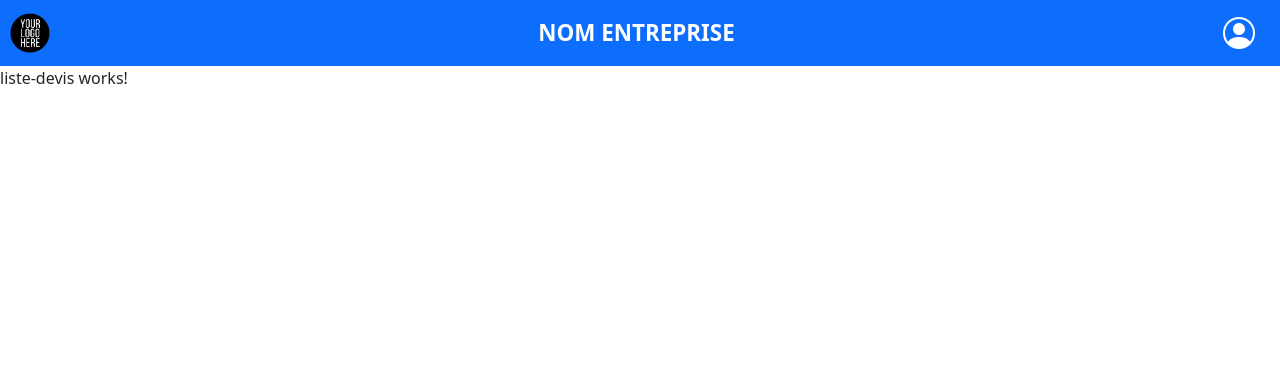
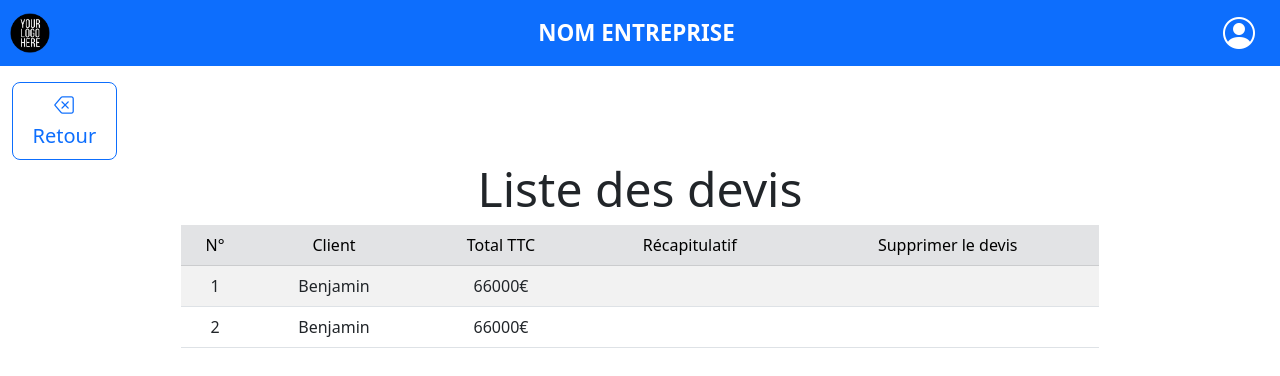
Before and after one commit to Pallies/ang13TP, an Angular app: page /devis/liste in a window 1280 px wide. Shown: the top 376 px of the page. Built offline with nearby package versions, Linux system fonts and the light colour scheme; data requests are answered from the project's data file.

Commit message:
debut liste devis

```diff
--- a/package.json
+++ b/package.json
@@ -28,11 +28,11 @@
     "bootstrap-icons": "^1.9.1",
     "rxjs": "~7.5.0",
     "tslib": "^2.3.0",
-    "zone.js": "~0.11.4"
+    "zone.js": "^0.11.7"
   },
   "devDependencies": {
-    "@angular-devkit/build-angular": "~13.3.5",
-    "@angular/cli": "~13.3.5",
+    "@angular-devkit/build-angular": "^13.3.9",
+    "@angular/cli": "^13.3.9",
     "@angular/compiler-cli": "~13.3.0",
     "@cypress/schematic": "^2.0.0",
     "@types/jasmine": "~3.10.0",
--- /dev/null
+++ b/src/app/core/models/devis.ts
@@ -0,0 +1,10 @@
+import { Client } from "./client";
+import { Vehicule } from "./vehicule";
+
+export class Devis {
+  public id!:number;
+  public dateCreation!: string;
+  public prixTTC!:number;
+  public client!:Client;
+  public vehicules!:Vehicule[];
+}
--- a/src/app/devis/creation/creation-devis.component.ts
+++ b/src/app/devis/creation/creation-devis.component.ts
@@ -25,7 +25,7 @@ export class CreationDevisComponent implements OnInit {
   ) {}
   onBack() {
     this.devis.init();
-    this.router.navigate(['vehicules']);
+    this.router.navigate(['/menu/vehicules']);
   }
   ngOnInit(): void {
     this.vehicules = this.route.snapshot.data['dataVehicules'];
@@ -33,6 +33,7 @@ export class CreationDevisComponent implements OnInit {
     this.devis.commande.subscribe((d) => console.log(d));
   }
   ajouter(vehicule: Vehicule) {
+    console.log(vehicule);
     if (
       vehicule.quantite >= vehicule.quantiteVendu &&
       vehicule.quantiteVendu != 0
--- a/src/app/devis/devis-routing.module.ts
+++ b/src/app/devis/devis-routing.module.ts
@@ -9,7 +9,7 @@ import { ListeDevisComponent } from './liste-devis/liste-devis.component';
 
 const routes: Routes = [
   {
-    path: '',
+    path: 'devis',
     resolve: { dataVehicules: LoadvehiculeResolver },
     children: [
       { path: 'creation', component: CreationDevisComponent },
--- a/src/app/devis/liste-devis/liste-devis.component.html
+++ b/src/app/devis/liste-devis/liste-devis.component.html
@@ -1 +1,35 @@
-<p>liste-devis works!</p>
+<div class="container-fluid">
+  <div class="col-1">
+    <button class="btn btn-lg btn-outline-primary mt-3" (click)="onBack()">
+      <i class="bi bi-backspace"></i> Retour
+    </button>
+  </div>
+  <div class="offset-1 col-10">
+    <h1 class="display-5 text-center">Liste des devis</h1>
+  </div>
+  <div class="row w-75 m-auto">
+    <div class="col">
+      <table class="table table-striped table-responsive text-center" cellspacing="0" width="100%">
+        <thead>
+          <tr class="table-secondary">
+            <td scope="col">N°</td>
+            <td scope="col">Client</td>
+            <td scope="col">Total TTC</td>
+            <td scope="col">Récapitulatif</td>
+            <td scope="col">Supprimer le devis</td>
+          </tr>
+        </thead>
+        <tbody class="scrollbar">
+          <tr *ngFor="let devis of allDevis; let i = index">
+            <td>{{ devis.id }} </td>
+            <td>{{ devis.client.prenom }} {{ devis.client.nom }} </td>
+            <td>{{ devis.prixTTC }}€</td>
+            <td></td>
+            <td></td>
+
+          </tr>
+        </tbody>
+      </table>
+    </div>
+  </div>
+</div>
--- a/src/app/devis/liste-devis/liste-devis.component.ts
+++ b/src/app/devis/liste-devis/liste-devis.component.ts
@@ -1,4 +1,7 @@
 import { Component, OnInit } from '@angular/core';
+import { Router } from '@angular/router';
+import { Devis } from 'src/app/core/models/devis';
+import { DevisVehiculeService } from '../devis-vehicule.service';
 
 @Component({
   selector: 'car-liste-devis',
@@ -7,9 +10,33 @@ import { Component, OnInit } from '@angular/core';
 })
 export class ListeDevisComponent implements OnInit {
 
-  constructor() { }
+  allDevis!: Devis[];
+
+  constructor(private devis: DevisVehiculeService, private router: Router) { }
+
+  onBack() {
+    this.devis.init();
+    this.router.navigate(['/menu/vehicules']);
+  }
 
   ngOnInit(): void {
+    // données simulées pour tester affichage
+    this.allDevis = [
+      { "id":1,
+      "dateCreation":"2022-07-25",
+      "prixTTC":66000,
+      "client": {"id":1,"nom":"","prenom":"Benjamin","tel":"","adresse":"","cp":"","ville":""},
+      "vehicules": [
+        {"id":23,"marque":"Kia","modele":"Forte","annee":"2008","couleur":"ROUGE","quantite":2,"quantiteVendu":3,"prixHT":21699,"photo":"suv.gif"}
+      ]},
+      { "id":2,
+      "dateCreation":"2022-07-25",
+      "prixTTC":66000,
+      "client": {"id":1,"nom":"","prenom":"Benjamin","tel":"","adresse":"","cp":"","ville":""},
+      "vehicules": [
+        {"id":23,"marque":"Kia","modele":"Forte","annee":"2008","couleur":"ROUGE","quantite":2,"quantiteVendu":3,"prixHT":21699,"photo":"suv.gif"}
+      ]}
+    ];
   }
 
 }
--- a/src/app/menu/menu-routing.module.ts
+++ b/src/app/menu/menu-routing.module.ts
@@ -7,7 +7,7 @@ import { UtilisateursComponent } from './utilisateurs/utilisateurs.component';
 
 const routes: Routes = [
   {
-    path: '',
+    path: 'menu',
     children: [
       { path: 'vehicules', component: VehiculesComponent },
       { path: 'utilisateurs', component: UtilisateursComponent },
--- a/src/app/menu/menu.component.html
+++ b/src/app/menu/menu.component.html
@@ -2,7 +2,7 @@
 <div class="container">
   <div class="row">
     <div class="col mt-5 mb-5">
-      <a routerLink="/clients" class="h5"><button class="button">Gestion des clients</button></a>
+      <a routerLink="/menu/clients" class="h5"><button class="button">Gestion des clients</button></a>
     </div>
     <!-- <div class="col mt-5 mb-5">
       <a routerLink="/" class="h5"><button class="button"">Gestion des stocks</button></a>
@@ -11,13 +11,13 @@
       <a routerLink="/" class="h5"><button class="button"">Gestion des fiches d'entretien</button></a>
     </div> -->
     <div class="col mt-5">
-      <a routerLink="/vehicules" class="h5"><button class="button">Gestion des ventes de véhicules</button></a>
+      <a routerLink="/menu/vehicules" class="h5"><button class="button">Gestion des ventes de véhicules</button></a>
     </div>
     <!-- <div class="col mt-5">
       <a routerLink="/" class="h5"><button class="button"">Gestion des tâches</button></a>
     </div> -->
     <div class="col mt-5">
-      <a routerLink="/utilisateurs" class="h5"><button class="button">Gestion des utilisateurs</button></a>
+      <a routerLink="/menu/utilisateurs" class="h5"><button class="button">Gestion des utilisateurs</button></a>
     </div>
   </div>
 </div>
--- a/src/app/menu/vehicules/vehicules.component.html
+++ b/src/app/menu/vehicules/vehicules.component.html
@@ -10,7 +10,7 @@
       <a routerLink="/devis/creation" class="h5"><button class="button">Créer un devis</button></a>
     </div>
     <div class="col-md-3 offset-md-2 mt-5">
-      <a routerLink="/devis" class="h5"><button class="button">Liste des devis</button></a>
+      <a routerLink="/devis/liste" class="h5"><button class="button">Liste des devis</button></a>
     </div>
   </div>
 </div>
--- a/src/app/shared/components/select/couleur/couleur-select.component.ts
+++ b/src/app/shared/components/select/couleur/couleur-select.component.ts
@@ -8,7 +8,7 @@ import { Component, EventEmitter, OnInit, Output } from '@angular/core';
       #select
       class="form-select w-75"
       [(ngModel)]="valeurSelection"
-      (click)="emitionValeur()"
+      (change)="emitionValeur()"
       [ngStyle]="{ backgroundColor: valeurSelection }"
     >
       <option selected></option>
--- a/src/app/shared/components/select/quantite/quantite-select.component.ts
+++ b/src/app/shared/components/select/quantite/quantite-select.component.ts
@@ -16,7 +16,7 @@ import {
       #select
       class="form-select col"
       [(ngModel)]="valeurSelection"
-      (click)="emitionValeur()"
+      (change)="emitionValeur()"
     >
       <option selected></option>
       <option *ngFor="let index of compteur" [ngValue]="index">
@@ -35,7 +35,7 @@ export class QuantiteSelectComponent implements OnInit {
 
   compteur!: number[];
   valeurSelection: number = 0;
-  constructor() {}
+  constructor() {  }
 
   ngOnInit(): void {
     this.initialiseMax();
@@ -48,6 +48,7 @@ export class QuantiteSelectComponent implements OnInit {
     this.compteur = [...Array(this.max)].map((_, i) => i + 1);
   }
   emitionValeur() {
+    console.log(this.valeurSelection);
     this.selection.emit(this.valeurSelection);
     this.initialiseMax();
   }
--- a/src/styles.css
+++ b/src/styles.css
@@ -1 +1,2 @@
+@charset "utf-8";
 @import "~bootstrap-icons/font/bootstrap-icons.css";
```
Also changed, not shown: 1 other file (tests, documents, lock files or other folders).
